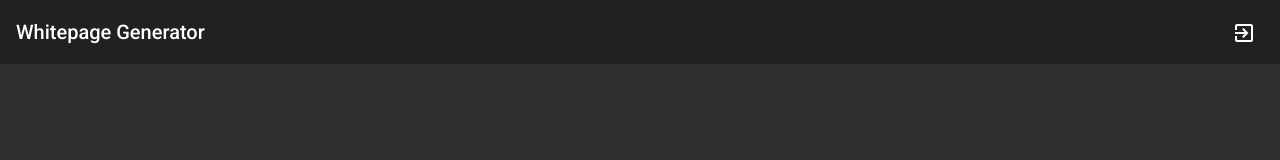
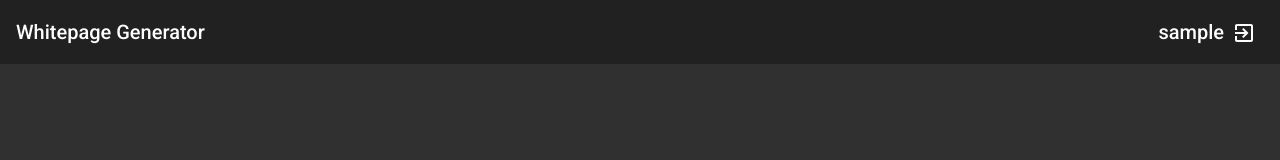
Before and after one commit to DanzigWebb/ads-front, an Angular app: page / in a window 1280 px wide. Shown: the top 160 px of the page. Built offline with nearby package versions, Linux system fonts and the light colour scheme; sample sign-in values are in the browser's storage.

Commit message:
feat: whitepage: header && logout

```diff
--- a/src/app/auth/auth.service.ts
+++ b/src/app/auth/auth.service.ts
@@ -30,6 +30,12 @@ export class AuthService {
     localStorage.setItem('token', token);
   }
 
+  logout(): void {
+    this.user.next(null);
+    localStorage.clear();
+    this.router.navigate(['auth']);
+  }
+
   getTokenFromStorage(): string {
     return localStorage.getItem('token');
   }
--- a/src/app/whitepage/whitepage.component.html
+++ b/src/app/whitepage/whitepage.component.html
@@ -1,7 +1,15 @@
 <mat-toolbar class="header">
-    <div class="header__wrapper">
+    <div class="header__wrapper" *ngIf="auth.user | async as user">
         <span>Whitepage Generator</span>
 
-        <button mat-icon-button matTooltip="Выйти"><mat-icon>exit_to_app</mat-icon></button>
+        <div class="header__user">
+            <span>{{user.username}}</span>
+
+            <button mat-icon-button
+                    matTooltip="Выйти"
+                    (click)="auth.logout()">
+                <mat-icon>exit_to_app</mat-icon>
+            </button>
+        </div>
     </div>
 </mat-toolbar>
--- a/src/app/whitepage/whitepage.component.scss
+++ b/src/app/whitepage/whitepage.component.scss
@@ -6,4 +6,8 @@
         width: 100%;
         @include flex(row, space-between, center)
     }
+
+    &__user {
+        @include flex(row, center, center)
+    }
 }
--- a/src/app/whitepage/whitepage.component.ts
+++ b/src/app/whitepage/whitepage.component.ts
@@ -1,4 +1,5 @@
 import { Component, OnInit } from '@angular/core';
+import { AuthService } from '../auth/auth.service';
 
 @Component({
   selector: 'app-whitepage',
@@ -7,9 +8,10 @@ import { Component, OnInit } from '@angular/core';
 })
 export class WhitepageComponent implements OnInit {
 
-  constructor() { }
+  constructor(
+    public auth: AuthService
+  ) { }
 
   ngOnInit(): void {
   }
-
 }
```
